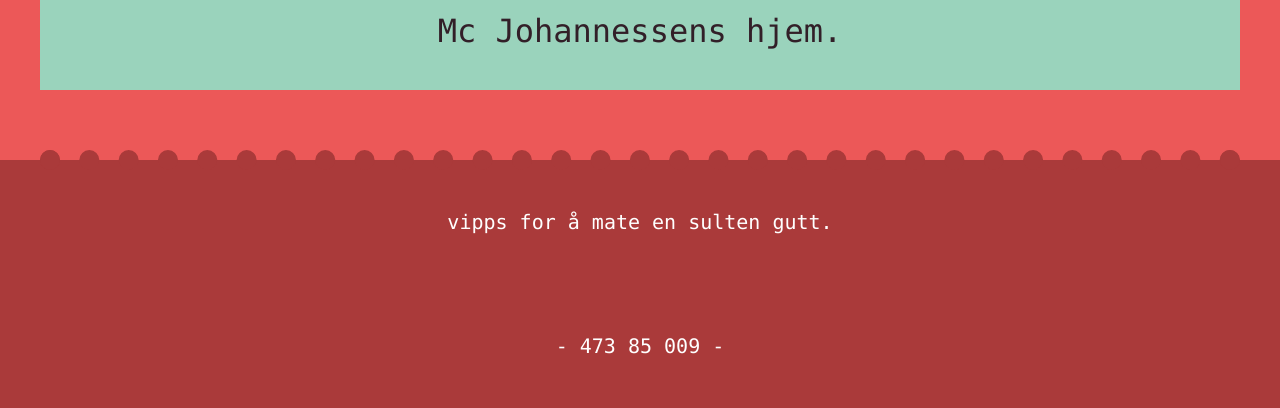
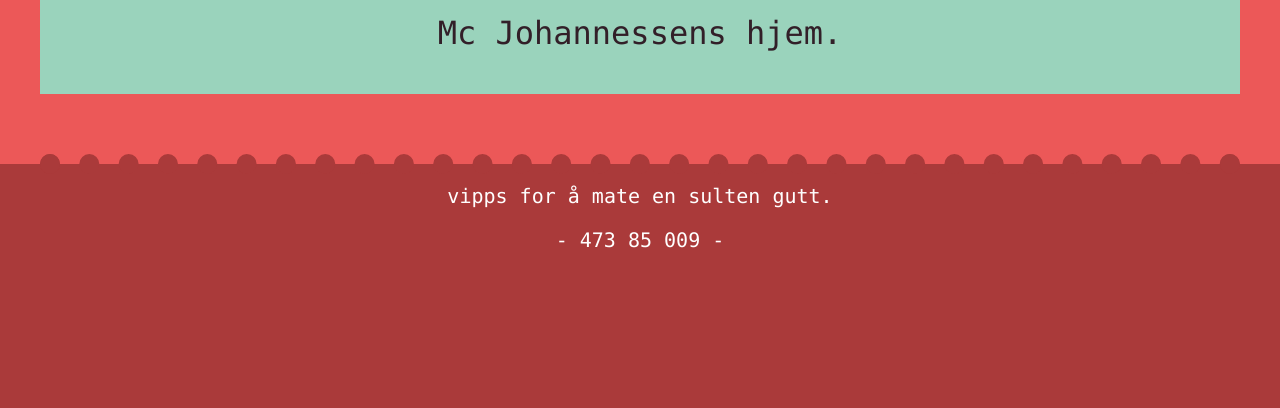
Before and after one commit to aggieikz/mc, a plain HTML site: page index.html in a window 1280 px wide. Shown: the part 1715-2123 px from the top of the page. After the commit the page ends 1987 px from the top, so only its background shows below. Drawn offline with Linux system fonts and the light colour scheme.

Commit message:
Update styles.css

```diff
--- a/styles.css
+++ b/styles.css
@@ -33,7 +33,6 @@
   color: #321f28;
   font-family: Consolas;
   font-size: 2rem;
-  margin-bottom: 30px;
 }
 
 .bilder{
@@ -62,10 +61,8 @@
 
 .bunn{
   color: white;
-  margin-bottom: 0;
-  padding: 30px;
   font-size: 20px;
-  padding-bottom: 50px;
+
 }
 
 .first{
@@ -86,6 +83,5 @@
 position: relative;
 top: 10px;
 border-width: 20px;
-margin-bottom: 0;
 margin-bottom: 20px;
 }
```
